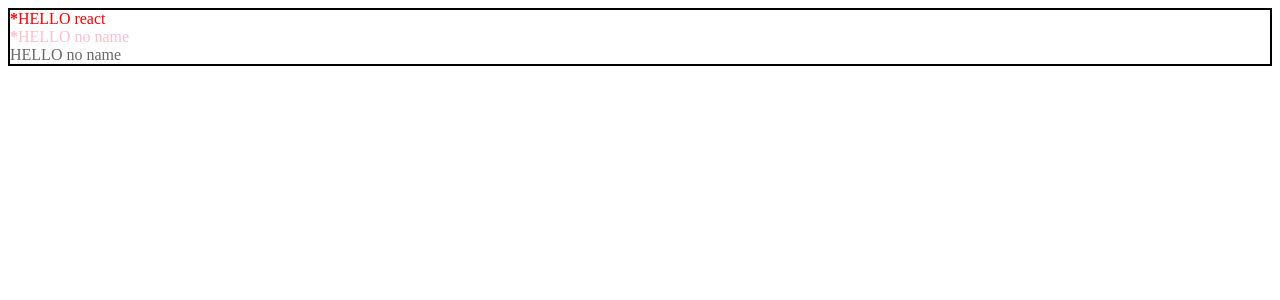
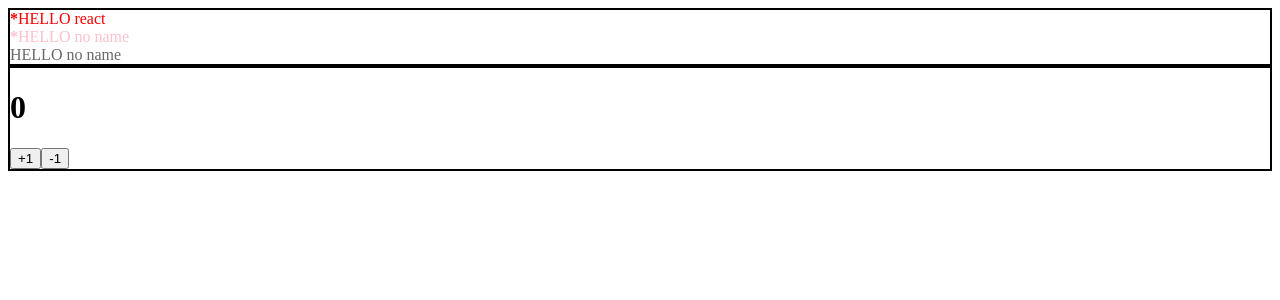
Before and after one commit to JeahaOh/LearnAndTeachReact, a React (Create React App) app: page / in a window 1280 px wide. Shown: the top 300 px of the page. Built offline with nearby package versions, Linux system fonts and the light colour scheme.

Commit message:
useState

```diff
--- a/src/App.js
+++ b/src/App.js
@@ -1,14 +1,20 @@
 import React from 'react';
 import Hello from './Hello';
 import './styles.css';
-import Wrapper from '../Wrapper';
+import Wrapper from './Wrapper';
+import Counter from './Counter';
 
 export default function App() {
   return (
-    <Wrapper>
-      <Hello name="react" color="red" isSpecial={true} />
-      <Hello color="pink" isSpecial />
-      <Hello />
-    </Wrapper>
+    <>
+      <Wrapper>
+        <Hello name="react" color="red" isSpecial={true} />
+        <Hello color="pink" isSpecial />
+        <Hello />
+      </Wrapper>
+      <Wrapper>
+        <Counter />
+      </Wrapper>
+    </>
   );
 }
--- /dev/null
+++ b/src/Counter.jsx
@@ -0,0 +1,24 @@
+import React, { useState } from 'react';
+
+export default function Counter() {
+  const [number, setNumber] = useState(0);
+
+  const onIncrese = () => {
+    console.log('+1');
+    setNumber(number => number + 1);
+  };
+
+  const onDecrease = () => {
+    console.log('-1');
+    setNumber(number => number - 1);
+  };
+  return (
+    <>
+      <div>
+        <h1>{number}</h1>
+        <button onClick={onIncrese}> +1 </button>
+        <button onClick={onDecrease}> -1 </button>
+      </div>
+    </>
+  );
+}
```
Also changed, not shown: src/Wrapper.jsx (renamed from Wrapper.jsx), 1 other file (tests, documents, lock files or other folders).
